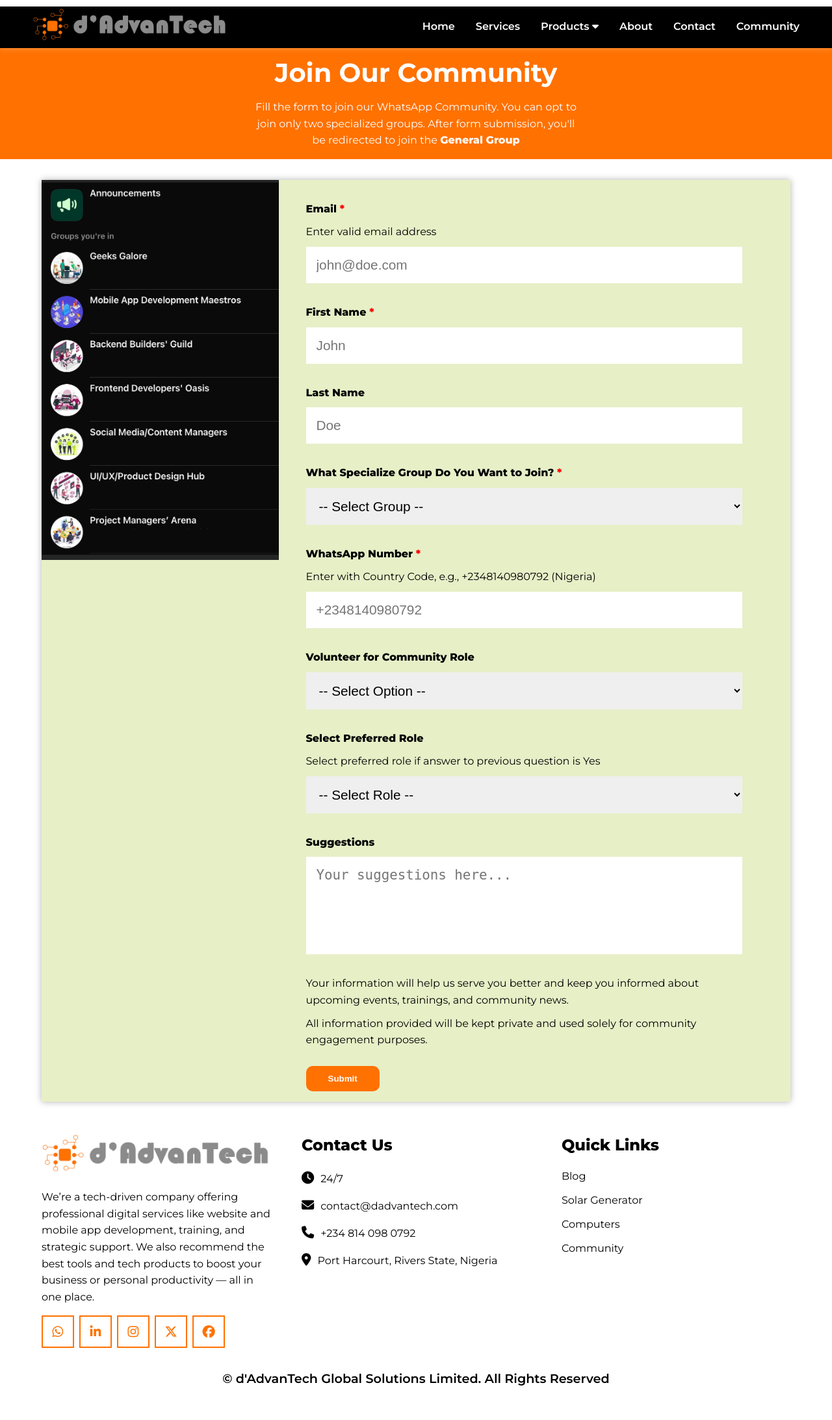
After one commit to davidinmichael/dadvantech, a Django app: page /join-community/ in a window 1280 px wide. The commit adds this page. Shown: the whole page at 65% size. Run offline with Django 5.2, Linux system fonts and the light colour scheme; parts of the project's set-up code (start-up, migrations or seed data) failed here and were passed over.

Commit message:
Feat: Added community form

```diff
--- /dev/null
+++ b/core/templates/core/join_community.html
@@ -0,0 +1,128 @@
+{% extends "base.html" %} {% load static %} {% block title %} Community -
+D-AdvanTech {% endblock title %} {% block content %}
+<div class="page-header container-fluid">
+  <h1>Join Our Community</h1>
+  <p>
+    Fill the form to join our WhatsApp Community. You can opt to join only two
+    specialized groups. After form submission, you'll be redirected to join the
+    <span class="general-group">General Group</span>
+  </p>
+</div>
+<div class="join-community container">
+  <div class="group-img">
+    <img src="{% static 'images/group-img.jpg' %}" alt="WhatsApp Community Groups">
+  </div>
+  <form action="#" class="community-form">
+    <div class="form-groups">
+      <!-- Email -->
+      <div class="form-group">
+        <label for="email">Email <span class="required">*</span></label>
+        <p class="form-group-description">Enter valid email address</p>
+        <input
+          type="email"
+          name="email"
+          id="email"
+          placeholder="john@doe.com"
+        />
+      </div>
+
+      <!-- First Name -->
+      <div class="form-group">
+        <label for="firstName"
+          >First Name <span class="required">*</span></label
+        >
+        <input
+          type="text"
+          name="first_name"
+          id="firstName"
+          placeholder="John"
+        />
+      </div>
+
+      <!-- Last Name -->
+      <div class="form-group">
+        <label for="lastName">Last Name</label>
+        <input type="text" name="last_name" id="lastName" placeholder="Doe" />
+      </div>
+
+      <!-- Specialize Group -->
+      <div class="form-group">
+        <label for="specializeGroup"
+          >What Specialize Group Do You Want to Join?
+          <span class="required">*</span></label
+        >
+        <select name="specialize_group" id="specializeGroup">
+          <option value="">-- Select Group --</option>
+          <option value="Not Sure">Not Sure</option>
+          <option value="Project Management">Project Management</option>
+          <option value="UI/UX/Product Design">UI/UX/Product Design</option>
+          <option value="Frontend">Frontend</option>
+          <option value="Backend">Backend</option>
+          <option value="Mobile App Development">Mobile App Development</option>
+          <option value="Mobile App Development">Social Media MGT</option>
+        </select>
+      </div>
+
+      <!-- WhatsApp Number -->
+      <div class="form-group">
+        <label for="whatsapp"
+          >WhatsApp Number <span class="required">*</span></label
+        >
+        <p class="form-group-description">
+          Enter with Country Code, e.g., +2348140980792 (Nigeria)
+        </p>
+        <input
+          type="tel"
+          name="whatsapp"
+          id="whatsapp"
+          placeholder="+2348140980792"
+        />
+      </div>
+
+      <!-- Volunteer Interest -->
+      <div class="form-group">
+        <label for="volunteer">Volunteer for Community Role</label>
+        <select name="volunteer_interest" id="volunteer">
+          <option value="">-- Select Option --</option>
+          <option value="Yes">Yes</option>
+          <option value="No">No</option>
+        </select>
+      </div>
+
+      <!-- Preferred Role -->
+      <div class="form-group">
+        <label for="preferredRole">Select Preferred Role</label>
+        <p>Select preferred role if answer to previous question is Yes</p>
+        <select name="preferred_role" id="preferredRole">
+          <option value="">-- Select Role --</option>
+          <option value="Community Moderator">Community Moderator</option>
+          <option value="Social Media Manager">Social Media Manager</option>
+          <option value="Graphics Designer">Graphics Designer</option>
+        </select>
+      </div>
+
+      <!-- Suggestions -->
+      <div class="form-group">
+        <label for="suggestions">Suggestions</label>
+        <textarea
+          name="suggestions"
+          id="suggestions"
+          placeholder="Your suggestions here..."
+        ></textarea>
+      </div>
+    </div>
+
+    <div class="form-description">
+      <p>
+        Your information will help us serve you better and keep you informed
+        about upcoming events, trainings, and community news.
+      </p>
+      <p>
+        All information provided will be kept private and used solely for
+        community engagement purposes.
+      </p>
+    </div>
+    <input type="submit" value="Submit" class="btn btn-primary">
+  </form>
+</div>
+{% endblock content %}
--- a/core/urls.py
+++ b/core/urls.py
@@ -1,5 +1,6 @@
 from django.urls import path
 from . import views
+from .views import JoinCommunityView
 
 
 urlpatterns = [
@@ -8,4 +9,5 @@ urlpatterns = [
 	path('solar-generators/', views.solar_products, name="solar_generator"),
 	path('solar-generator/<int:pk>/', views.solar_product,
 	     name="solar_generator_details"),
+    path("join-community/", JoinCommunityView.as_view(), name="join_community")
 ]
--- a/core/views.py
+++ b/core/views.py
@@ -32,3 +32,7 @@ def solar_product(request, pk):
         "product": product
     }
     return render(request, "core/product-details.html", context)
+
+class JoinCommunityView(View):
+    def get(self, request):
+        return render(request, "core/join_community.html")
--- a/static/css/styles.css
+++ b/static/css/styles.css
@@ -351,7 +351,7 @@ nav {
 }
 
 .title p {
-  width: 30ch;
+  text-align: center;
 }
 
 @media screen and (min-width: 768px) {
@@ -459,9 +459,21 @@ nav {
   display: flex;
   flex-direction: column;
   align-items: center;
+  gap: 8px;
   background-color: var(--primary-color);
   padding: 1rem 0;
   color: var(--white-color);
+  text-align: center;
+}
+
+.page-header p {
+  padding: 0 10px;
+}
+
+@media screen and (min-width: 768px) {
+  .page-header p {
+    width: 50ch;
+  }
 }
 
 @media screen and (min-width: 915px) {
@@ -628,3 +640,82 @@ footer {
     grid-template-columns: repeat(2, 1fr);
   }
 }
+
+/* Join Community Page */
+.general-group {
+  font-weight: 800;
+}
+
+.join-community {
+  display: grid;
+  gap: 2rem;
+  grid-template-areas:
+  "form"
+  "img";
+  background-color: var(--bg-color);
+  box-shadow: var(--box-shadow);
+
+}
+
+.group-img img {
+  width: 100%;
+  grid-area: img;
+}
+
+.community-form {
+  grid-area: form;
+  display: flex;
+  flex-direction: column;
+  gap: 1rem;
+  padding: 1rem 10px;
+}
+
+.form-groups {
+  display: flex;
+  flex-direction: column;
+  /* gap: 2rem; */
+}
+
+.form-group {
+  display: flex;
+  flex-direction: column;
+  gap: 10px;
+  padding: 1rem 0;
+  /* background-color: var(--primary-color); */
+}
+
+.form-group label {
+  font-weight: 800;
+}
+
+.required {
+  color: red;
+}
+
+.form-group input,
+.form-group select,
+.form-group textarea {
+  padding: 1rem;
+  font-size: 1.3rem;
+}
+
+.form-group textarea {
+  resize: none;
+  height: 150px;
+}
+
+.form-description {
+  display: flex;
+  flex-direction: column;
+  gap: 10px;
+  margin-bottom: .7rem;
+}
+
+@media screen and (min-width: 888px) {
+  .join-community {
+    grid-template-areas:
+  "img form";
+  padding: 0 5% 0 0;
+  }
+
+}
--- a/templates/partials/community.html
+++ b/templates/partials/community.html
@@ -7,8 +7,7 @@
 	  </p>
 	</div>
 	<a
-	  href="https://chat.whatsapp.com/Ff89cvEAeRv1hDiiDXSscx"
-	  target="_blank"
+	  href="{% url 'join_community' %}"
 	  class="btn btn-secondary"
 	  >Join Now!</a
 	>
```
Also changed, not shown: static/images/group-img.jpg (added).
